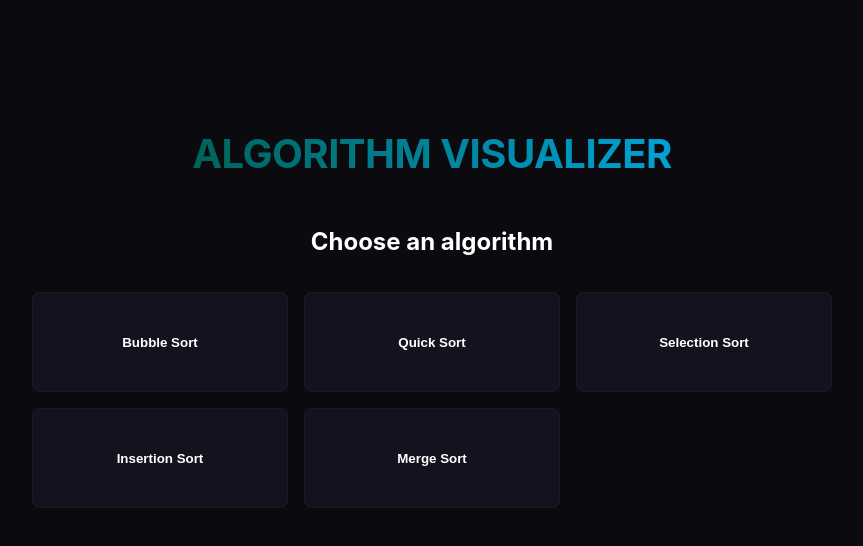
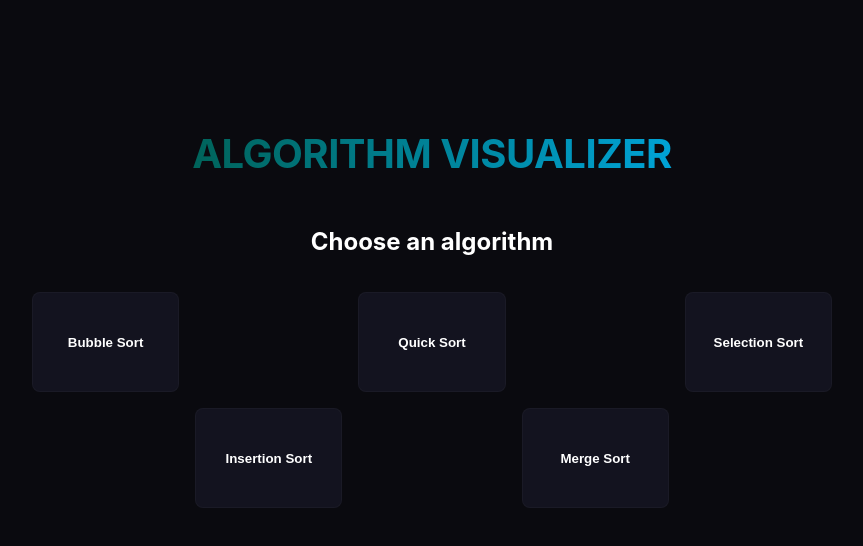
Before and after one commit to jchennn53/algorithm-visualizer, a React (Create React App) app in the folder client/: page / in a window 1280 px wide. Shown: the top 546 px of the page, without its empty margins (208-1071 px from the left). Built offline with nearby package versions, Linux system fonts and the light colour scheme.

Commit message:
fix: quick sort description not displaying what was intended style: update home page layout fix: wrong colors when swapping pivot to i + 1 position

```diff
--- a/client/src/App.js
+++ b/client/src/App.js
@@ -69,6 +69,7 @@ const SortingVisualization = () => {
 				algorithm={selectedAlgorithm}
 				currentStep={currentStep}
 				steps={steps}
+				isSorting={isSorting}
 			/>
 
 			<div className="progress-indicator">
@@ -105,8 +106,8 @@ const SortingVisualization = () => {
 
 const getAlgorithmDescription = (algorithm) => {
 	const descriptions = {
-		'bubble-sort': 'Repeatedly traverses the list, comparing and swapping adjacent elements that are out of order.',
-		'quick-sort': 'Selects a "pivot" element, partitions the array around it, and recursively sorts the sub-arrays.',
+		'bubble-sort': 'Repeatedly traverses the list, comparing and swapping adjacent elements that are out of order. In simple terms, if the first element is greater than the second element, they are swapped.',
+		'quick-sort': 'Selects a "pivot" element, partitions the array around it, and recursively sorts the sub-arrays. In simple terms, if the element is less than the pivot, it is moved to the left side of the pivot, otherwise it is moved to the right side.',
 	    'selection-sort': 'Finds the minimum element from the unsorted portion and places it at the beginning repeatedly.',
 	    'insertion-sort': 'Builds the sorted array one item at a time by inserting elements into their correct position.',
 	    'merge-sort': 'Recursively divides the array into smaller subarrays, sorts them, and then merges the sorted subarrays.'
--- a/client/src/components/AlgorithmSelector.css
+++ b/client/src/components/AlgorithmSelector.css
@@ -8,7 +8,7 @@
 
 .algorithm-grid {
     display: grid;
-    grid-template-columns: repeat(auto-fit, minmax(200px, 1fr));
+    grid-template-columns: repeat(5, 1fr);
     gap: 1rem;
     margin-top: 2rem;
 }
@@ -26,6 +26,31 @@
     display: flex;
     align-items: center;
     justify-content: center;
+}
+
+.algorithm-card:nth-child(1) {
+    grid-row: 1;
+    grid-column: 1;
+}
+
+.algorithm-card:nth-child(2) {
+    grid-row: 1;
+    grid-column: 3;
+}
+
+.algorithm-card:nth-child(3) {
+    grid-row: 1;
+    grid-column: 5;
+}
+
+.algorithm-card:nth-child(4) {
+    grid-row: 2;
+    grid-column: 2;
+}
+
+.algorithm-card:nth-child(5) {
+    grid-row: 2;
+    grid-column: 4;
 }
 
 .algorithm-card:hover {
--- a/client/src/components/ArrayVisualizer/ArrayCanvas.jsx
+++ b/client/src/components/ArrayVisualizer/ArrayCanvas.jsx
@@ -94,9 +94,21 @@ const ArrayCanvas = ({
             .duration(isSorting || isManualStep ? speed : 0)
             .attr('width', xScale.bandwidth())
             .attr('fill', (_, i) => {
+                if (current.isPivotSwap) {
+                    //partition index is where the pivot will end up
+                    if (i === current.partitionIndex) {
+                        return PIVOT_COLOR;
+                    }
+                    //pivot index is the position of the pivot element
+                    if (i === pivotIndex) {
+                        return SWAP;
+                    }
+                }
+
                 if (pivotIndex !== null && i === pivotIndex) {
                     return PIVOT_COLOR;
                 }
+
                 if (comparedIndices.includes(i)) {
                     return swapped ? SWAP : HIGHLIGHT;
                 }
--- a/client/src/components/ArrayVisualizer/styles.css
+++ b/client/src/components/ArrayVisualizer/styles.css
@@ -206,6 +206,8 @@ rect:hover {
 }
 
 /*-------------------------------------*/
+/* Step Description */
+/*-------------------------------------*/
 .step-description {
     background-color: var(--bg-secondary);
     border-radius: var(--border-radius);
--- a/client/src/components/StepDescription.jsx
+++ b/client/src/components/StepDescription.jsx
@@ -1,7 +1,7 @@
 import React from 'react';
 import './ArrayVisualizer/styles.css';
 
-const StepDescription = ({ algorithm, currentStep, steps }) => {
+const StepDescription = ({ algorithm, currentStep, steps, isSorting }) => {
     const getDescription = () => {
         if(!steps || !steps[currentStep]) return '';
 
@@ -45,7 +45,9 @@ const StepDescription = ({ algorithm, currentStep, steps }) => {
                 //elements swap
                 if(comparedIndices?.length === 2 && swapped) {
                     const [i, j] = comparedIndices;
-                    return `Swapping ${step.array[j]} and ${step.array[i]} since ${step.array[i]} is smaller`;
+                    const smaller = steps[currentStep - 1].array[j];
+                    const larger = steps[currentStep - 1].array[i];
+                    return `Swapping ${smaller} and ${larger} since ${smaller} is smaller`;
                 }
             }
             break;
@@ -77,9 +79,10 @@ const StepDescription = ({ algorithm, currentStep, steps }) => {
         }
     };
 
+    const isSortingEnded = !isSorting && steps && steps.length > 0 && currentStep >= steps.length - 1;
     return (
         <div className="step-description">
-        <p>{getDescription() || 'Ready to start sorting...'}</p>
+            <p>{isSortingEnded ? 'Sorting complete!' : getDescription() || 'Ready to start sorting...'}</p>
         </div>
     );
 };
```
